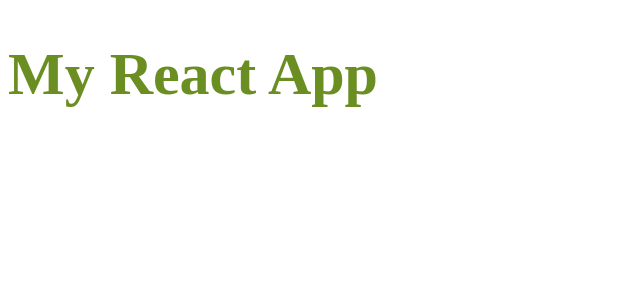
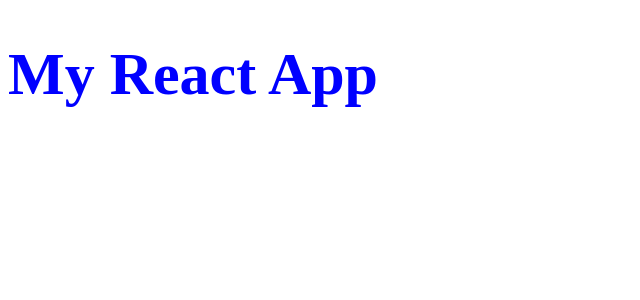
Before and after one commit to kimseonghyoek/DISG, a React app: page / in a window 1280 px wide. Shown: the top 300 px of the page, without its empty margins (0-640 px from the left). Built offline with nearby package versions, Linux system fonts and the light colour scheme.

Commit message:
scss 사용하기 완료

```diff
--- a/package.json
+++ b/package.json
@@ -18,7 +18,8 @@
     "react": "^18.1.0",
     "react-dom": "^18.1.0",
     "sass": "^1.51.0",
-    "sass-loader": "^12.6.0"
+    "sass-loader": "^12.6.0",
+    "styled-components": "^5.3.5"
   },
   "devDependencies": {
     "@babel/core": "^7.17.10",
--- a/src/App.js
+++ b/src/App.js
@@ -1,5 +1,5 @@
 import React from 'react'
-import './css/test.css'
+import './scss/test.scss'
 
 export default class App extends React.Component {
     render(){
--- /dev/null
+++ b/src/scss/test.scss
@@ -0,0 +1,6 @@
+$defaultP: 2px;
+
+h1 {
+  font-size: $defaultP * 30;
+  color: blue;
+}
--- a/webpack.config.js
+++ b/webpack.config.js
@@ -17,9 +17,17 @@ module.exports = {
           loader: 'babel-loader'
         }
       },
+      // {
+      //   test:/\.css$/,
+      //   use:['style-loader', 'css-loader']
+      // },
       {
-        test:/\.css$/,
-        use:['style-loader', 'css-loader']
+        test: /\.scss/,
+        use: [
+          'style-loader',
+          'css-loader',
+          'sass-loader'
+        ]
       }
     ]
   },
```
Also changed, not shown: src/scss/test.css (renamed from src/css/test.css), 1 other file (tests, documents, lock files or other folders).
